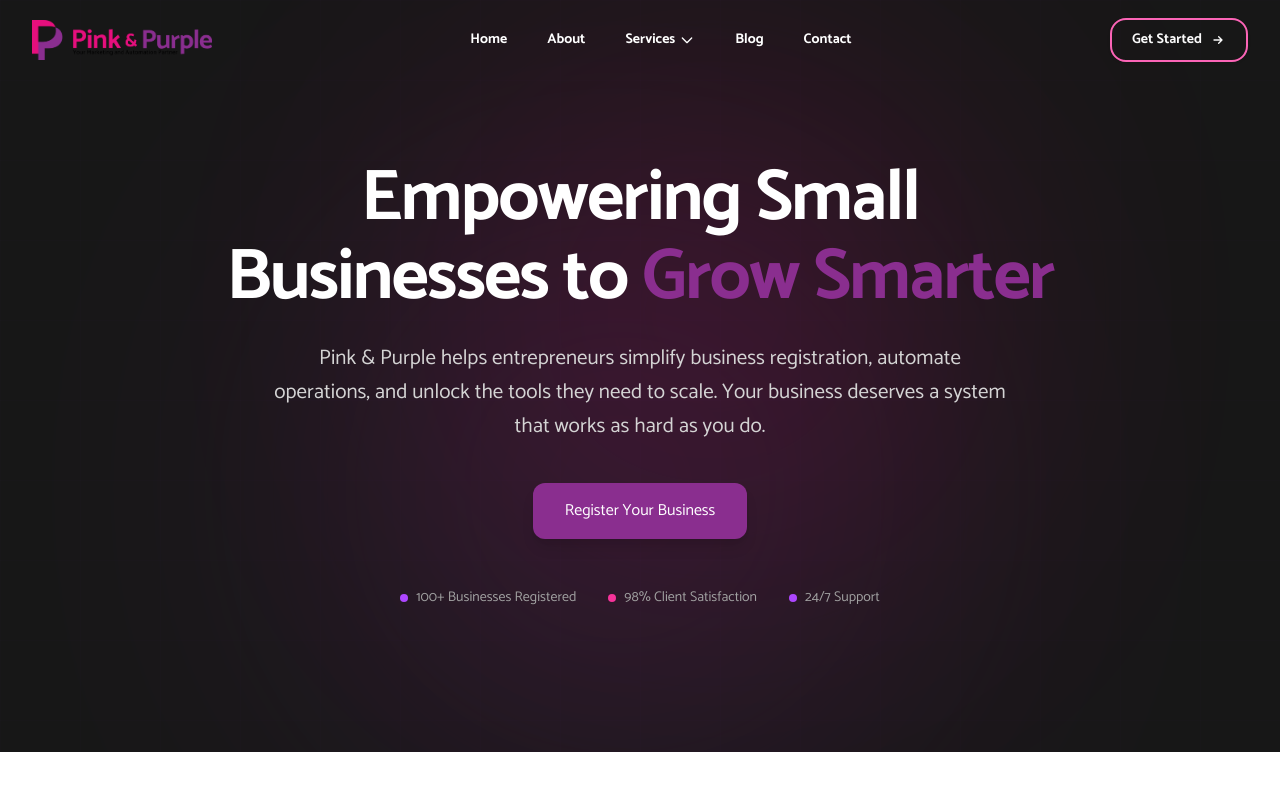
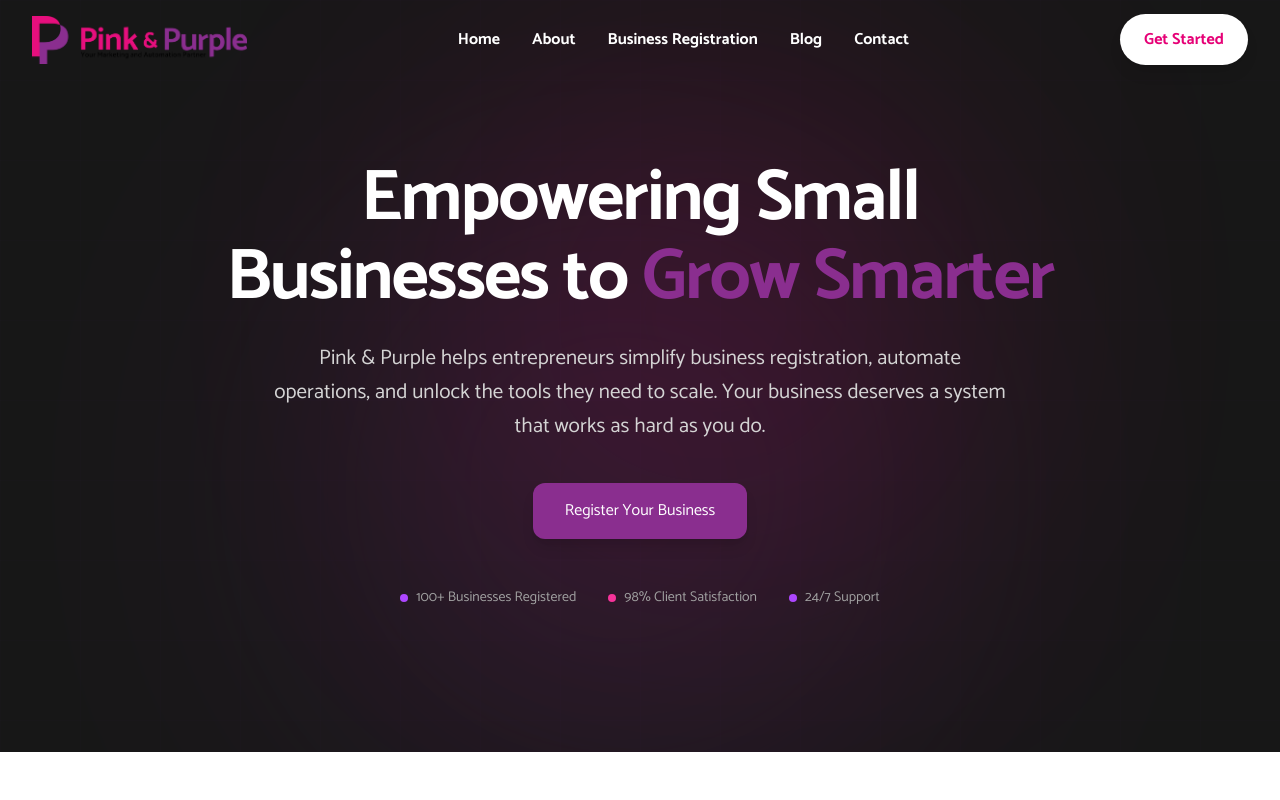
Before and after one commit to KevinRuvunangiza/pink-purple, a React (Vite) app in the folder pink-purple/: page /about in a window 1280 px wide. Shown: the top 800 px of the page. Built offline with nearby package versions, Linux system fonts and the light colour scheme; a web font is replaced by a local one.

Commit message:
Update Navbar and Change Landing Page Copy

```diff
--- a/pink-purple/src/components/NavBar.tsx
+++ b/pink-purple/src/components/NavBar.tsx
@@ -4,7 +4,6 @@ import MainLogo from "../assets/Pink & Purple Logo Package/Main logo without bac
 
 export default function NavBar() {
   const [mobileMenuOpen, setMobileMenuOpen] = useState(false);
-  const [servicesOpen, setServicesOpen] = useState(false);
   const [scrolled, setScrolled] = useState(false);
   const navigate = useNavigate();
 
@@ -24,28 +23,24 @@ export default function NavBar() {
 
   return (
     <nav
-      className={`fixed w-full top-0 z-50 transition-all duration-300 ${
-        scrolled
-          ? "bg-white shadow-md border-b border-gray-100"
-          : "bg-transparent"
+      className={`fixed top-0 left-0 right-0 z-50 transition-all duration-300 ${
+        scrolled ? "bg-white/95 backdrop-blur-sm shadow-lg" : "bg-transparent"
       }`}
     >
-      <div className="max-w-7xl mx-auto px-6 lg:px-8">
+      <div className="max-w-7xl mx-auto px-4 sm:px-6 lg:px-8">
         <div className="flex justify-between items-center h-20">
           {/* Logo/Brand */}
-          <div className="flex-shrink-0">
-            <Link to="/">
-              <img src={MainLogo} alt="Pink and Purple Main Logo" className="w-45"/>
+          <Link to="/" className="flex items-center z-10">
+            <img src={MainLogo} alt="Logo" className="h-12 w-auto" />
           </Link>
-          </div>
 
           {/* Desktop Navigation */}
-          <div className="hidden lg:flex items-center space-x-10">
+          <div className="hidden md:flex items-center space-x-8">
             <Link
               to="/"
-              className={`text-sm font-bold transition-colors duration-200 ${
+              className={`font-semibold transition-all duration-200 ${
                 scrolled
-                  ? "text-gray-900 hover:text-pink-500"
+                  ? "text-gray-700 hover:text-pink-600"
                   : "text-white hover:text-pink-200"
               }`}
             >
@@ -53,75 +48,29 @@ export default function NavBar() {
             </Link>
             <Link
               to="/about"
-              className={`text-sm font-bold transition-colors duration-200 ${
+              className={`font-semibold transition-all duration-200 ${
                 scrolled
-                  ? "text-gray-900 hover:text-pink-500"
+                  ? "text-gray-700 hover:text-pink-600"
                   : "text-white hover:text-pink-200"
               }`}
             >
               About
             </Link>
-
-            {/* Services Dropdown */}
-            <div
-              className="relative"
-              onMouseEnter={() => setServicesOpen(true)}
-              onMouseLeave={() => setServicesOpen(false)}
-            >
-              <button
-                className={`text-sm font-bold transition-colors duration-200 flex items-center gap-1 ${
+            <Link
+              to="/next-steps"
+              className={`font-semibold transition-all duration-200 ${
                 scrolled
-                    ? "text-gray-900 hover:text-pink-500"
+                  ? "text-gray-700 hover:text-pink-600"
                   : "text-white hover:text-pink-200"
               }`}
             >
-                Services
-                <svg
-                  className={`w-4 h-4 transition-transform duration-200 ${
-                    servicesOpen ? "rotate-180" : ""
-                  }`}
-                  fill="none"
-                  viewBox="0 0 24 24"
-                  stroke="currentColor"
-                >
-                  <path
-                    strokeLinecap="round"
-                    strokeLinejoin="round"
-                    strokeWidth={2}
-                    d="M19 9l-7 7-7-7"
-                  />
-                </svg>
-              </button>
-
-              {servicesOpen && (
-                <div className="absolute top-full left-0 mt-2 w-56 bg-white rounded-lg shadow-lg border border-gray-100 py-2">
-                  <Link
-                    to="/services"
-                    className="block px-4 py-3 text-sm text-gray-700 hover:bg-pink-50 hover:text-pink-600 transition-colors"
-                  >
-                    <div className="font-bold">All Services</div>
-                    <div className="text-xs text-gray-500 mt-0.5">
-                      View our full range
-                    </div>
+              Business Registration
             </Link>
             <Link
-                    to="/register"
-                    className="block px-4 py-3 text-sm text-gray-700 hover:bg-pink-50 hover:text-pink-600 transition-colors"
-                  >
-                    <div className="font-bold">Business Registration</div>
-                    <div className="text-xs text-gray-500 mt-0.5">
-                      Get started today
-                    </div>
-                  </Link>
-                </div>
-              )}
-            </div>
-
-            <Link
               to="/blog"
-              className={`text-sm font-bold transition-colors duration-200 ${
+              className={`font-semibold transition-all duration-200 ${
                 scrolled
-                  ? "text-gray-900 hover:text-pink-500"
+                  ? "text-gray-700 hover:text-pink-600"
                   : "text-white hover:text-pink-200"
               }`}
             >
@@ -129,9 +78,9 @@ export default function NavBar() {
             </Link>
             <Link
               to="/contact"
-              className={`text-sm font-bold transition-colors duration-200 ${
+              className={`font-semibold transition-all duration-200 ${
                 scrolled
-                  ? "text-gray-900 hover:text-pink-500"
+                  ? "text-gray-700 hover:text-pink-600"
                   : "text-white hover:text-pink-200"
               }`}
             >
@@ -139,49 +88,34 @@ export default function NavBar() {
             </Link>
           </div>
 
-          {/* CTA Button */}
-          <div className="hidden lg:block">
+          {/* CTA Button Desktop */}
+          <div className="hidden md:block">
             <Link
-              to="/next-steps"
-              className={`inline-flex items-center gap-2 px-5 py-2.5 rounded-2xl text-sm font-semibold transition-all duration-200 shadow-sm hover:shadow-md ${
+              to="/get-started"
+              className={`px-6 py-3 rounded-full font-bold shadow-lg hover:shadow-xl hover:scale-105 transition-all duration-200 ${
                 scrolled
-                  ? "bg-pink-500 text-white hover:bg-pink-600"
-                  : "border-2 border-pink-400 text-zinc-50 hover:bg-pink-600"
+                  ? "bg-gradient-to-r from-pink-500 to-purple-500 text-white"
+                  : "bg-white text-pink-600"
               }`}
             >
               Get Started
-              <svg
-                className="w-4 h-4"
-                fill="none"
-                viewBox="0 0 24 24"
-                stroke="currentColor"
-              >
-                <path
-                  strokeLinecap="round"
-                  strokeLinejoin="round"
-                  strokeWidth={2}
-                  d="M13 7l5 5m0 0l-5 5m5-5H6"
-                />
-              </svg>
             </Link>
           </div>
 
           {/* Mobile menu button */}
-          <div className="lg:hidden">
           <button
-              type="button"
             onClick={() => setMobileMenuOpen(!mobileMenuOpen)}
-              className={`focus:outline-none ${
+            className={`md:hidden focus:outline-none transition-colors z-10 ${
               scrolled ? "text-gray-700" : "text-white"
             }`}
             aria-label="Toggle menu"
           >
             {mobileMenuOpen ? (
               <svg
-                  className="h-6 w-6"
+                className="w-6 h-6"
                 fill="none"
+                stroke="currentColor"
                 viewBox="0 0 24 24"
-                  stroke="currentColor"
               >
                 <path
                   strokeLinecap="round"
@@ -192,10 +126,10 @@ export default function NavBar() {
               </svg>
             ) : (
               <svg
-                  className="h-6 w-6"
+                className="w-6 h-6"
                 fill="none"
+                stroke="currentColor"
                 viewBox="0 0 24 24"
-                  stroke="currentColor"
               >
                 <path
                   strokeLinecap="round"
@@ -211,8 +145,8 @@ export default function NavBar() {
 
       {/* Mobile menu */}
       {mobileMenuOpen && (
-          <div className="lg:hidden absolute top-20 left-0 right-0 bg-white shadow-xl border-t border-gray-100">
-            <div className="px-4 py-6 space-y-1">
+        <div className="md:hidden bg-white border-t border-gray-200 shadow-xl animate-fade-in">
+          <div className="px-4 py-6 space-y-2 max-w-7xl mx-auto">
             <button
               onClick={() => handleNavClick("/")}
               className="block w-full text-left px-4 py-3 text-base font-bold text-gray-900 rounded-xl transition-all hover:bg-gradient-to-r hover:from-pink-50 hover:to-purple-50 hover:text-pink-600 active:scale-95"
@@ -225,26 +159,12 @@ export default function NavBar() {
             >
               About
             </button>
-
-              {/* Services section in mobile */}
-              <div className="py-2">
-                <div className="px-4 py-2 text-xs font-semibold text-gray-500 uppercase tracking-wider">
-                  Services
-                </div>
             <button
-                  onClick={() => handleNavClick("/services")}
-                  className="block w-full text-left px-4 py-3 ml-2 text-sm font-semibold text-gray-700 rounded-xl transition-all hover:bg-gradient-to-r hover:from-pink-50 hover:to-purple-50 hover:text-pink-600 active:scale-95"
-                >
-                  All Services
-                </button>
-                <button
-                  onClick={() => handleNavClick("/register")}
-                  className="block w-full text-left px-4 py-3 ml-2 text-sm font-semibold text-gray-700 rounded-xl transition-all hover:bg-gradient-to-r hover:from-pink-50 hover:to-purple-50 hover:text-pink-600 active:scale-95"
+              onClick={() => handleNavClick("/next-steps")}
+              className="block w-full text-left px-4 py-3 text-base font-bold text-gray-900 rounded-xl transition-all hover:bg-gradient-to-r hover:from-pink-50 hover:to-purple-50 hover:text-pink-600 active:scale-95"
             >
               Business Registration
             </button>
-              </div>
-
             <button
               onClick={() => handleNavClick("/blog")}
               className="block w-full text-left px-4 py-3 text-base font-bold text-gray-900 rounded-xl transition-all hover:bg-gradient-to-r hover:from-pink-50 hover:to-purple-50 hover:text-pink-600 active:scale-95"
@@ -258,32 +178,18 @@ export default function NavBar() {
               Contact
             </button>
 
-              {/* CTA Button */}
-              <div className="pt-4 px-4">
+            {/* CTA Button Mobile */}
+            <div className="pt-4">
               <button
                 onClick={() => handleNavClick("/get-started")}
                 className="flex w-full items-center justify-center gap-2 bg-gradient-to-r from-pink-500 to-purple-500 text-white px-6 py-4 rounded-2xl text-base font-bold shadow-lg hover:shadow-xl hover:from-pink-600 hover:to-purple-600 transition-all active:scale-95"
               >
                 Get Started
-                  <svg
-                    className="w-5 h-5"
-                    fill="none"
-                    viewBox="0 0 24 24"
-                    stroke="currentColor"
-                  >
-                    <path
-                      strokeLinecap="round"
-                      strokeLinejoin="round"
-                      strokeWidth={2}
-                      d="M13 7l5 5m0 0l-5 5m5-5H6"
-                    />
-                  </svg>
               </button>
             </div>
           </div>
         </div>
       )}
-      </div>
     </nav>
   );
 }
--- a/pink-purple/src/pages/LandingPage.tsx
+++ b/pink-purple/src/pages/LandingPage.tsx
@@ -138,7 +138,7 @@ const PricingCard = memo(
           <span className="text-6xl font-extrabold text-slate-900">
             R{price}
           </span>
-          <span className="text-slate-500 ml-2">/once</span>
+          <span className="text-slate-500 ml-2">/Once Off</span>
         </div>
         <ul className="text-slate-600 text-left space-y-4 mb-10">
           {features.map((feature, index) => (
@@ -310,7 +310,7 @@ export default function LandingPage() {
               transition={{ duration: 0.4, delay: 0.1 }}
               className="text-6xl lg:text-8xl font-black text-white leading-[1.1] tracking-tight mb-8"
             >
-              Register Your Business,
+              Register My Business,
               <br />
               <span className="bg-linear-to-r from-purple-400 to-pink-400 text-transparent bg-clip-text">
                 With Less Headache.
@@ -430,7 +430,7 @@ export default function LandingPage() {
           <div className="relative z-10 max-w-7xl mx-auto px-8 lg:px-12">
             <m.div {...fadeIn} className="text-center mb-20">
               <span className="inline-block px-4 py-2 rounded-full bg-purple-600/10 border border-purple-600/20 text-purple-600 font-semibold mb-6">
-                Simple Process
+                Use Our Simple Process
               </span>
               <h2 className="text-5xl lg:text-7xl font-black text-slate-900 mb-6">
                 As Easy as{" "}
```
Lines whose indentation alone changed are shown as unchanged.
